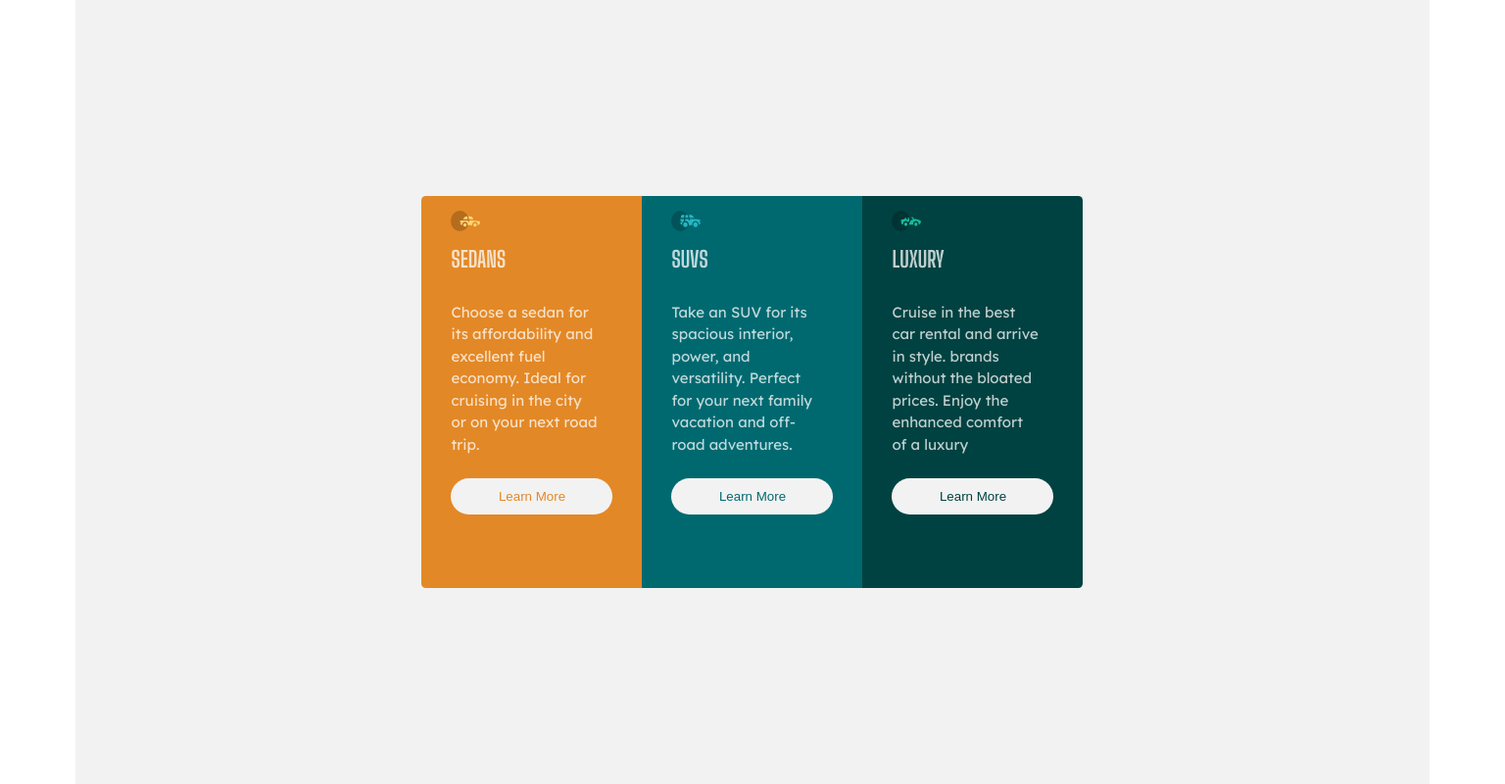
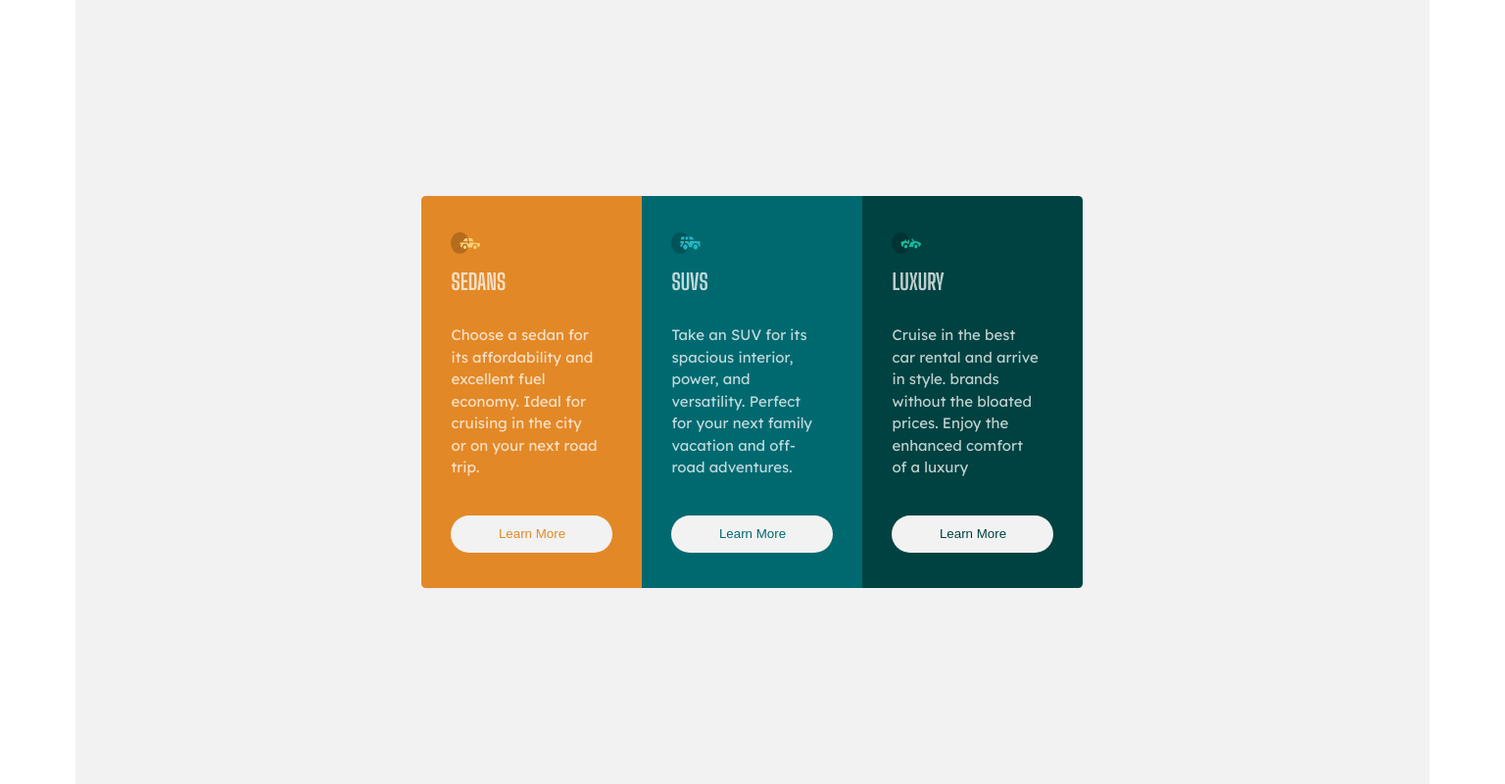
Before and after one commit to FerdieM/3-colum-preview, a plain HTML site: page index.html in a window 1536 px wide. Shown: the whole page at 98% size. Drawn offline with Linux system fonts and the light colour scheme.

Commit message:
Updated padding om media query

```diff
--- a/style.css
+++ b/style.css
@@ -43,7 +43,7 @@ html {
 }
 
 article {
-  padding: 1rem 2rem 5rem 2rem;
+  padding: 3rem;
   width: 90%;
   background-color: var(--dark_cyan);
 }
@@ -102,7 +102,7 @@ article:last-of-type button {
   }
 
   article {
-    margin-left: 0;
+    padding: 2rem;
     height: 50vh;
     width: 15rem;
     display: flex;
```
